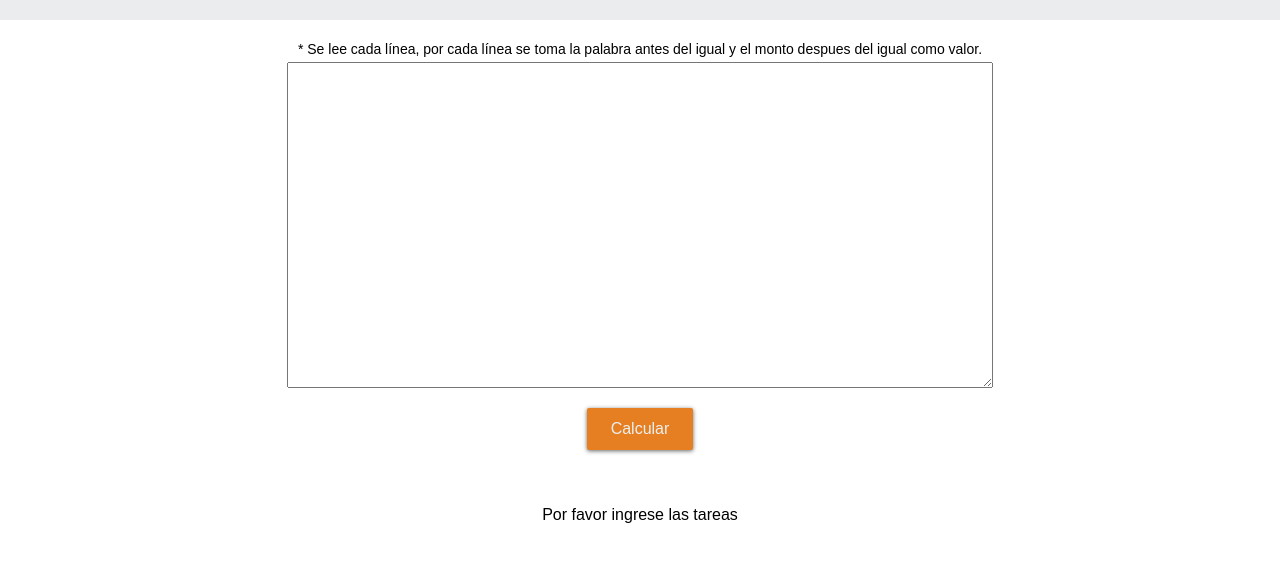
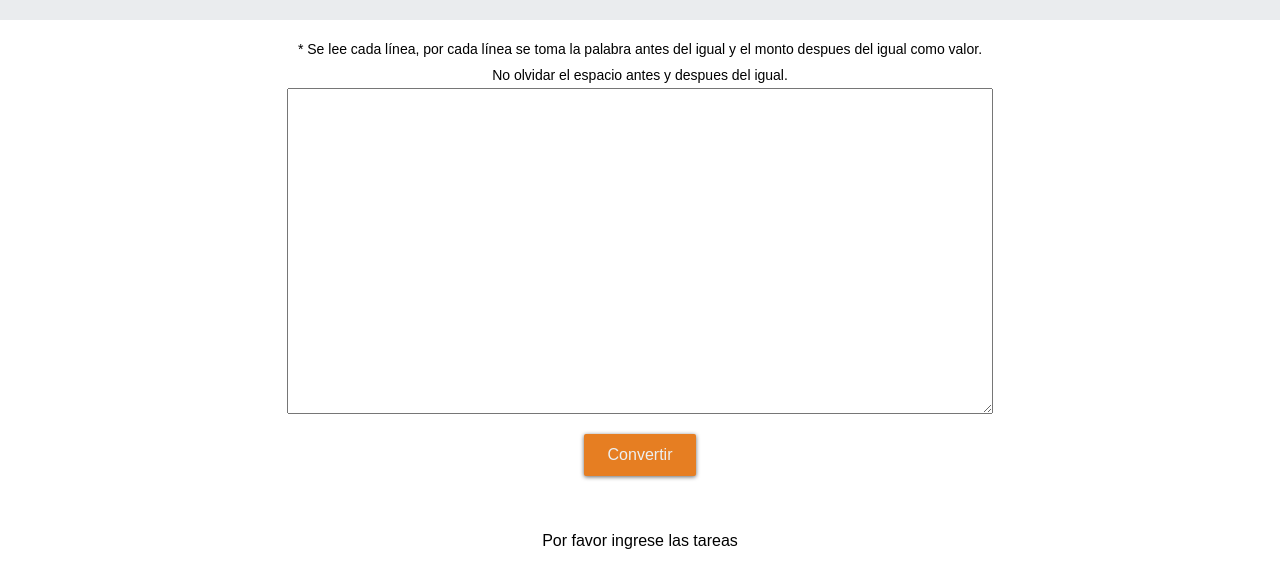
Before and after one commit to yuniors87/CaT, a Gatsby site: page /otros in a window 1280 px wide. Shown: the part 63-650 px from the top of the page. Built offline with nearby package versions, Linux system fonts and the light colour scheme; Gatsby itself is replaced by a stand-in of ours.

Commit message:
update packages, added tasks

```diff
--- a/src/components/layout.js
+++ b/src/components/layout.js
@@ -11,6 +11,7 @@ const StyledMain = styled.main`
   display: flex;
   flex-wrap: wrap;
   justify-content: center;
+  margin-bottom: 30px;
 `;
 const StyledBody = styled.div`
   margin: 0 auto;
--- a/src/pages/otros.js
+++ b/src/pages/otros.js
@@ -71,8 +71,9 @@ function Otros() {
     <Layout title="Otros">
       <StyledContenedor>
         <Advertencia>* Se lee cada línea, por cada línea se toma la palabra antes del igual y el monto despues del igual como valor.</Advertencia>
+        <Advertencia>  No olvidar el espacio antes y despues del igual.</Advertencia>
         <StyledTextarea name="tareas" id="tareas" cols="auto" rows="20" onChange={(e) => HandleChange(e)} />
-        <Button name="Calcular" click={Calcular} />
+        <Button name="Convertir" click={Calcular} />
         <Calculador />
       </StyledContenedor>
     </Layout>
```
Also changed, not shown: package.json (+17 -17 lines), src/sistemas/srp.js (+21 -18 lines), 2 other files.
